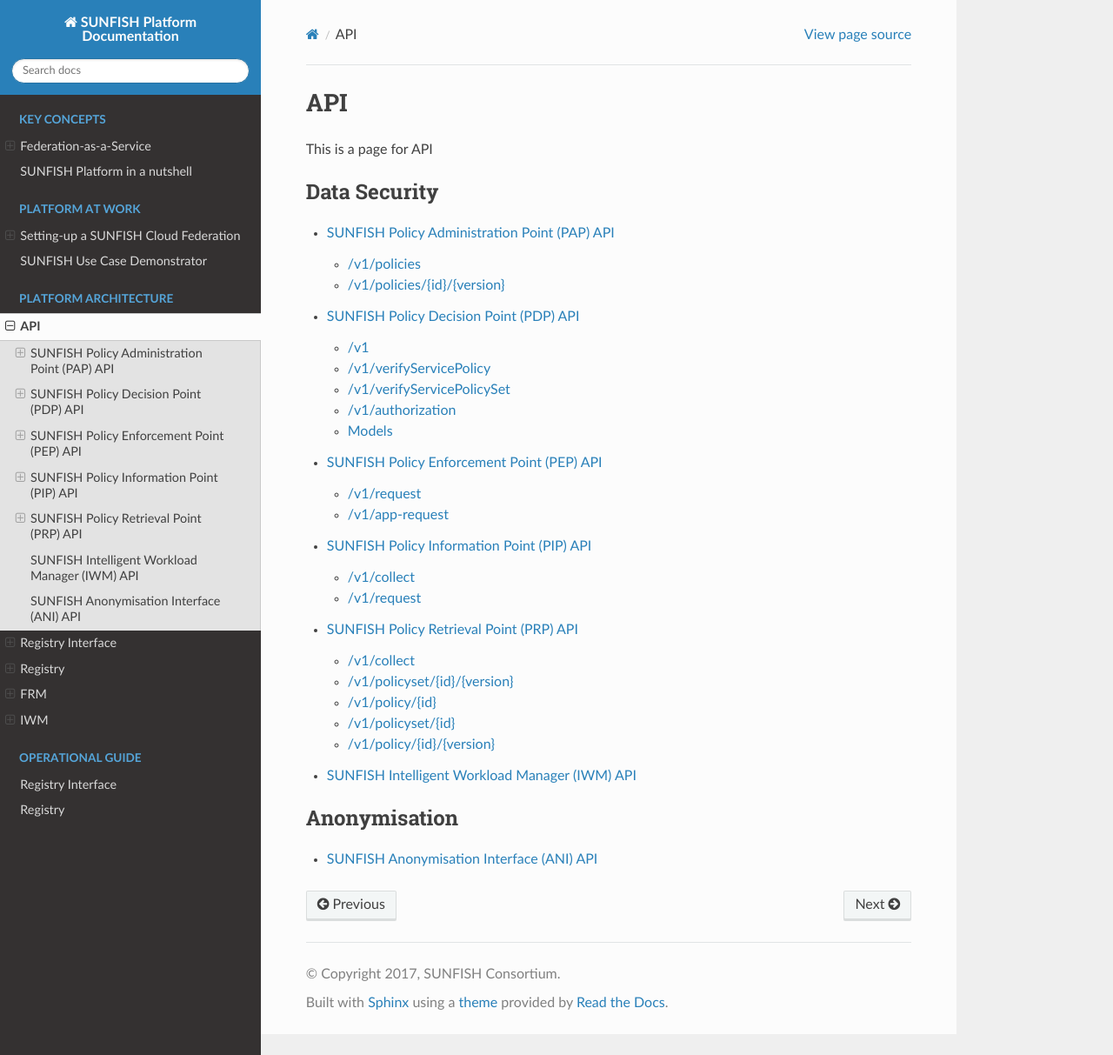
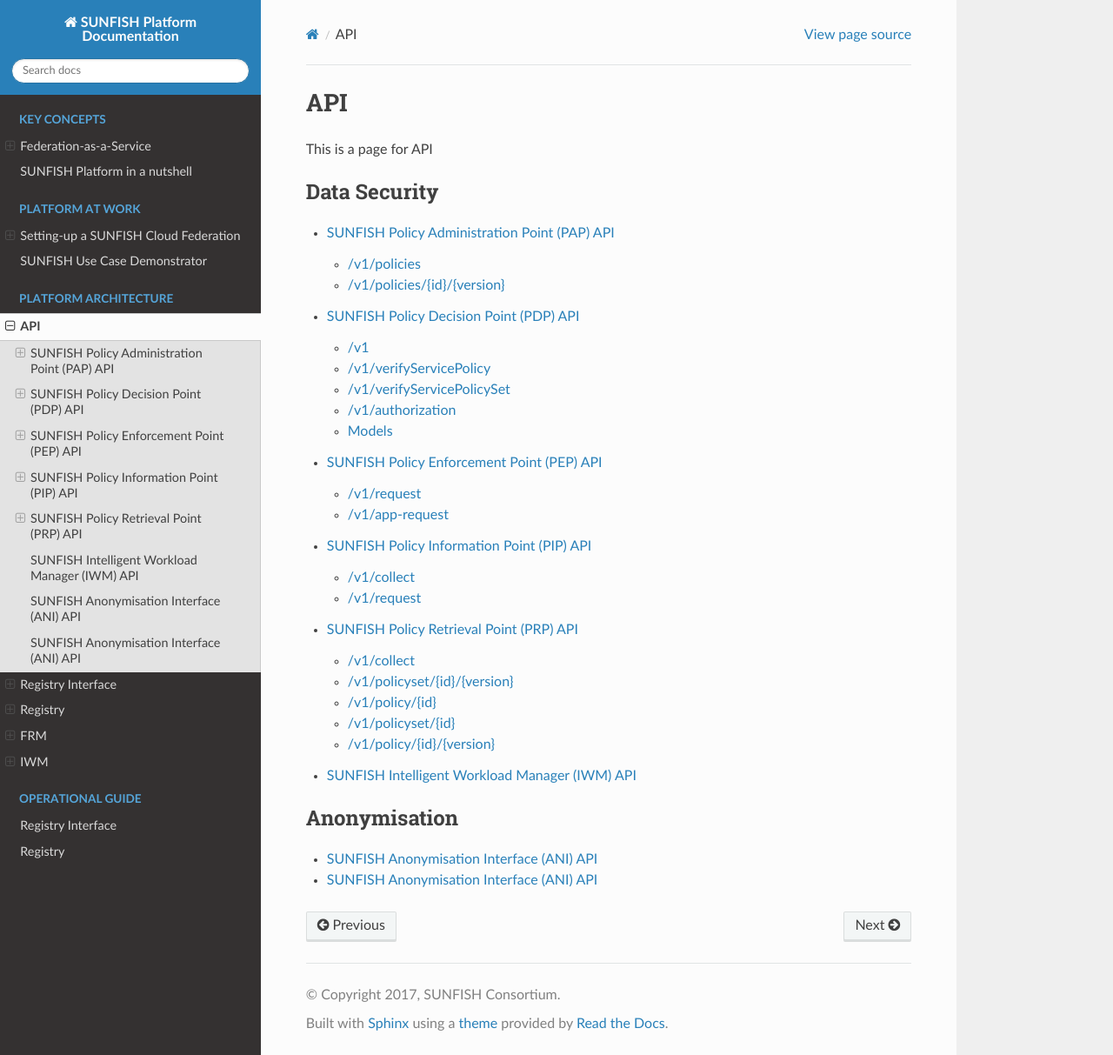
Before and after one commit to sunfish-prj/Platform-docs, a Sphinx documentation site: the page built from docs/API.rst, in a window 1280 px wide and 1213 px high. Shown: the whole window at 87% size. Built offline with Sphinx 7.4.7 and the Read the Docs theme 2.0.0, drawn with Linux system fonts in a browser that asks for light colours.

Commit message:
add anonymisation interface docs

```diff
--- a/docs/API.rst
+++ b/docs/API.rst
@@ -21,3 +21,4 @@
    :caption: Anonymisation
 
    anonymisation/ANI.rst
+   anonymisation/RI_AN.rst
```
